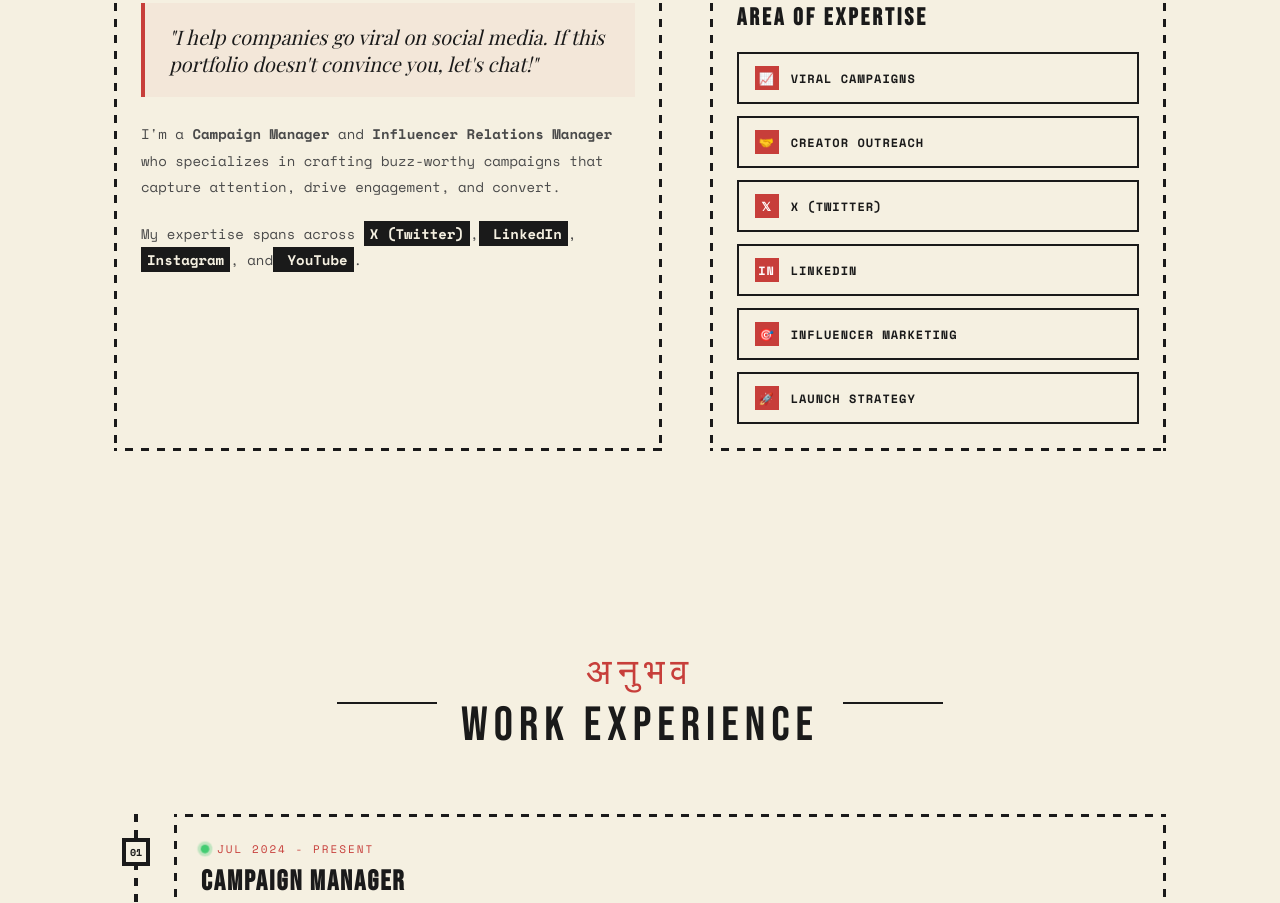
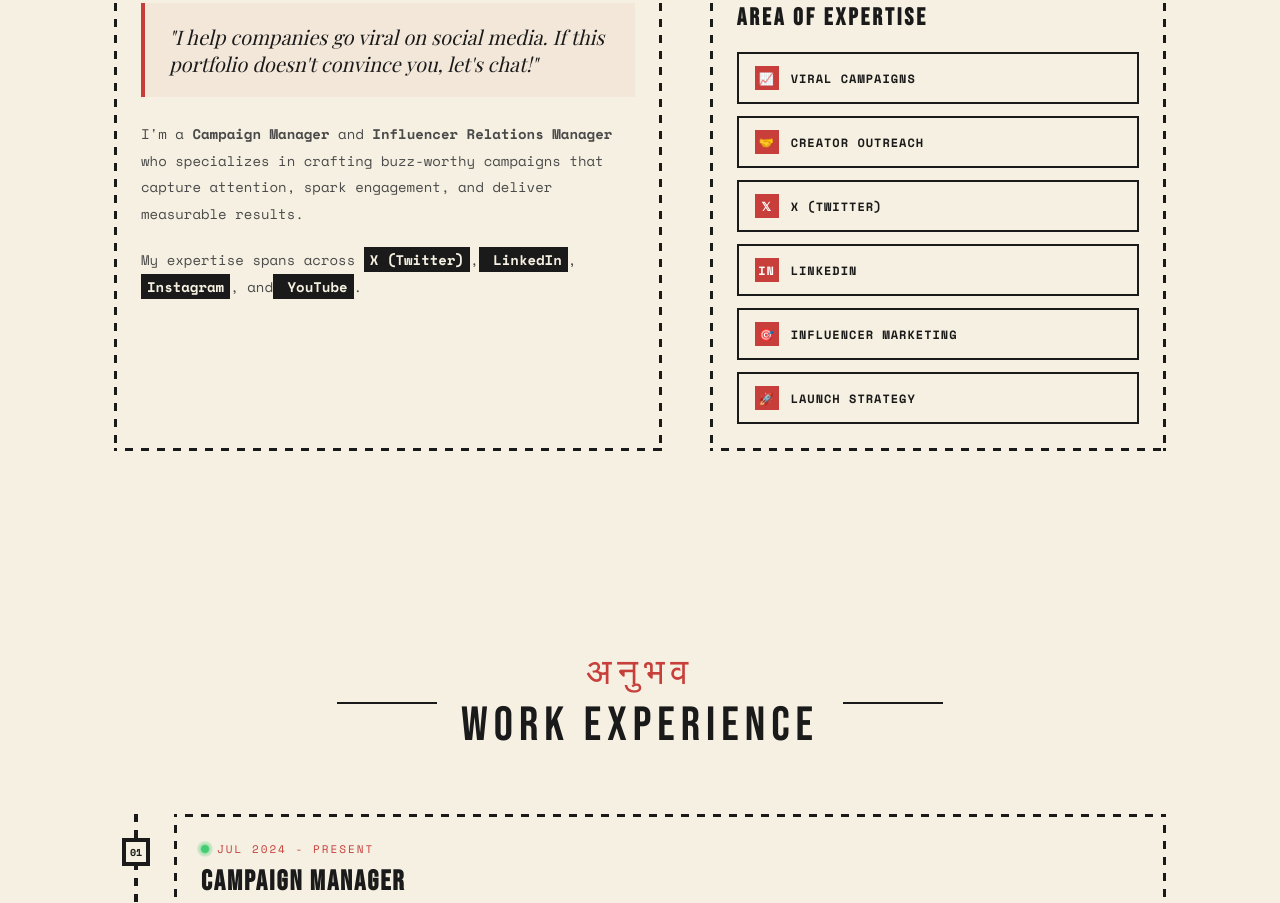
Before and after one commit to vrsn001/lakshay-portfolio, a React (Vite) app: page / in a window 1280 px wide. Shown: the part 1346-2249 px from the top of the page. Built offline with nearby package versions, Linux system fonts and the light colour scheme; a web font is replaced by a local one.

Commit message:
Improve about description: spark engagement and deliver measurable results

```diff
--- a/src/App.jsx
+++ b/src/App.jsx
@@ -112,7 +112,7 @@ function App() {
                 <div className="about-text">
                   <p>
                     I'm a <strong>Campaign Manager</strong> and <strong>Influencer Relations Manager</strong> who
-                    specializes in crafting buzz-worthy campaigns that capture attention, drive engagement, and convert.
+                    specializes in crafting buzz-worthy campaigns that capture attention, spark engagement, and deliver measurable results.
                   </p>
                   <p>
                     My expertise spans across <span className="highlight">X (Twitter)</span>,
```
